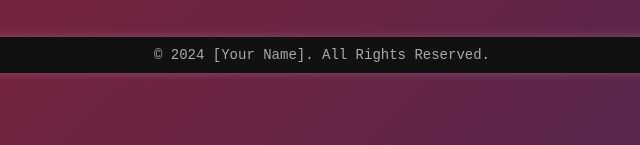
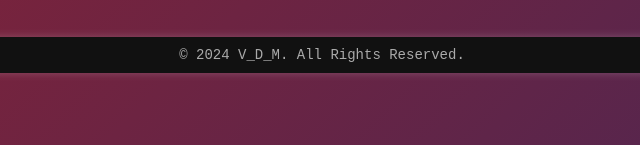
Before and after one commit to luco9/aboutme.github.io, a plain HTML site: page index.html in a window 1280 px wide. Shown: the part 652-797 px from the top of the page, 318-958 px from the left. Drawn offline with Linux system fonts and the light colour scheme.

Commit message:
Update index.html

```diff
--- a/index.html
+++ b/index.html
@@ -121,7 +121,7 @@
     </div>
 
     <footer>
-        &copy; 2024 [Your Name]. All Rights Reserved.
+        &copy; 2024 V_D_M. All Rights Reserved.
     </footer>
 </body>
 </html>
```
